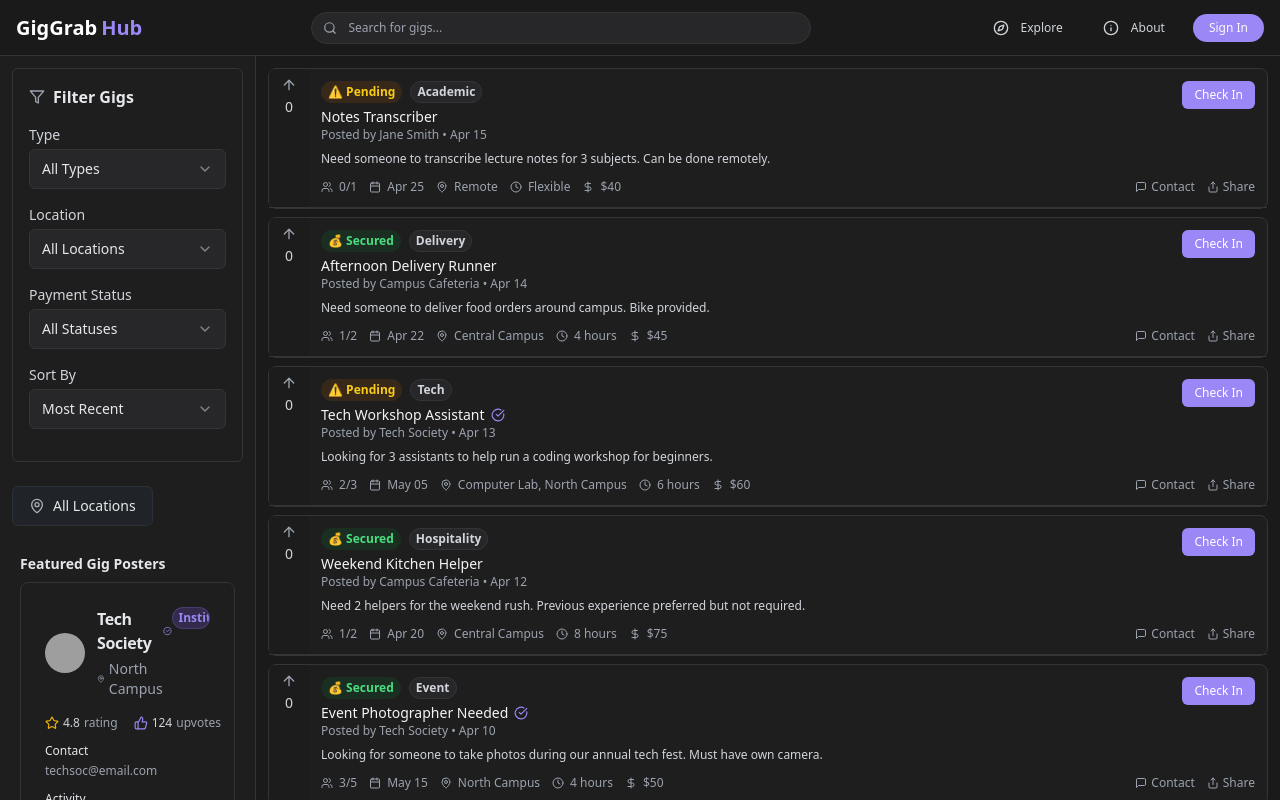
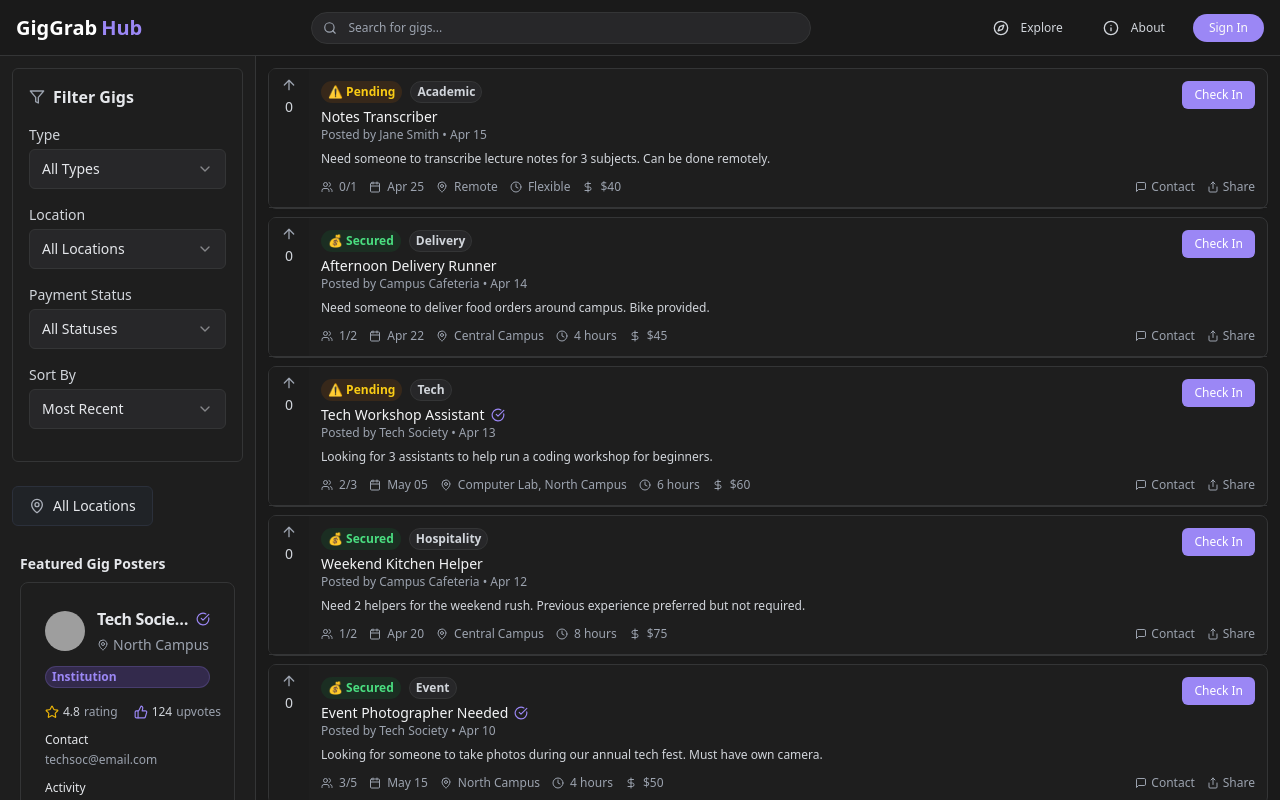
Before and after one commit to aaromalonline/dozyo, a React (Vite) app: page / in a window 1280 px wide. Shown: the top 800 px of the page. Built offline with nearby package versions, Linux system fonts and the light colour scheme; grey boxes are pictures that could not be loaded.

Commit message:
Fix: Adjust institution badge display
Adjust the institution badge display in the featured gig posters to prevent overflow.

```diff
--- a/src/components/UserProfile.tsx
+++ b/src/components/UserProfile.tsx
@@ -28,36 +28,41 @@ const UserProfile = ({ user }: UserProfileProps) => {
   return (
     <Card className="bg-[#1E1E1E] border-[#343536]">
       <CardHeader className="pb-2">
-        <div className="flex items-start justify-between">
-          <div className="flex items-center space-x-3">
+        <div className="flex flex-col items-start justify-between">
+          <div className="flex items-center space-x-3 w-full">
             <Avatar className="h-10 w-10">
               <AvatarImage src={`https://api.dicebear.com/7.x/initials/svg?seed=${user.name}`} />
               <AvatarFallback className="bg-[#272729] text-gray-200">{getInitials(user.name)}</AvatarFallback>
             </Avatar>
-            <div>
+            <div className="overflow-hidden">
               <div className="flex items-center">
-                <CardTitle className="text-base text-gray-200">{user.name}</CardTitle>
+                <CardTitle className="text-base text-gray-200 truncate">{user.name}</CardTitle>
                 {user.type === "institution" && (
-                  <CheckCircle className="h-3.5 w-3.5 ml-1.5 text-gig-purple" />
+                  <CheckCircle className="h-3.5 w-3.5 ml-1.5 shrink-0 text-gig-purple" />
                 )}
               </div>
               <CardDescription className="flex items-center mt-1 text-gray-400">
-                <MapPin className="h-3 w-3 mr-1" />
-                {user.location}
+                <MapPin className="h-3 w-3 mr-1 shrink-0" />
+                <span className="truncate">{user.location}</span>
               </CardDescription>
             </div>
           </div>
+
+          {/* Badge moved to its own line to prevent overflow */}
+          <div className="w-full mt-2">
             <Badge
               variant="outline"
               className={`${user.type === "institution"
                 ? "bg-gig-light-purple text-gig-purple border-gig-purple/20"
                 : "bg-[#272729] text-gray-300 border-[#343536]"
-            } text-xs px-1.5 truncate max-w-[80px]`}
+              } text-xs px-1.5 w-full text-center`}
             >
               {user.type === "institution" ? "Institution" : "Individual"}
             </Badge>
           </div>
+        </div>
       </CardHeader>
+
       <CardContent className="text-gray-300">
         <div className="flex items-center space-x-4 text-xs mt-2">
           <div className="flex items-center">
```
Lines whose indentation alone changed are shown as unchanged.
